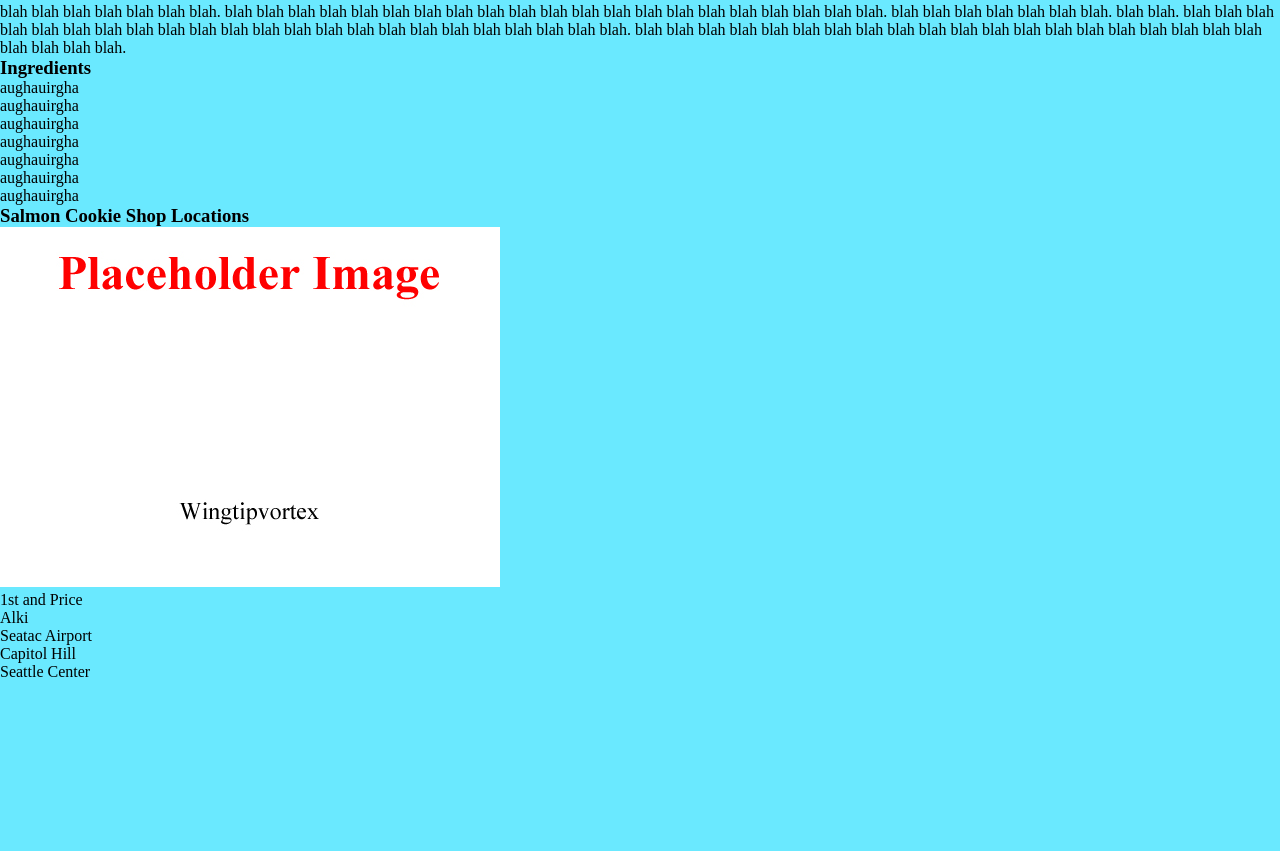
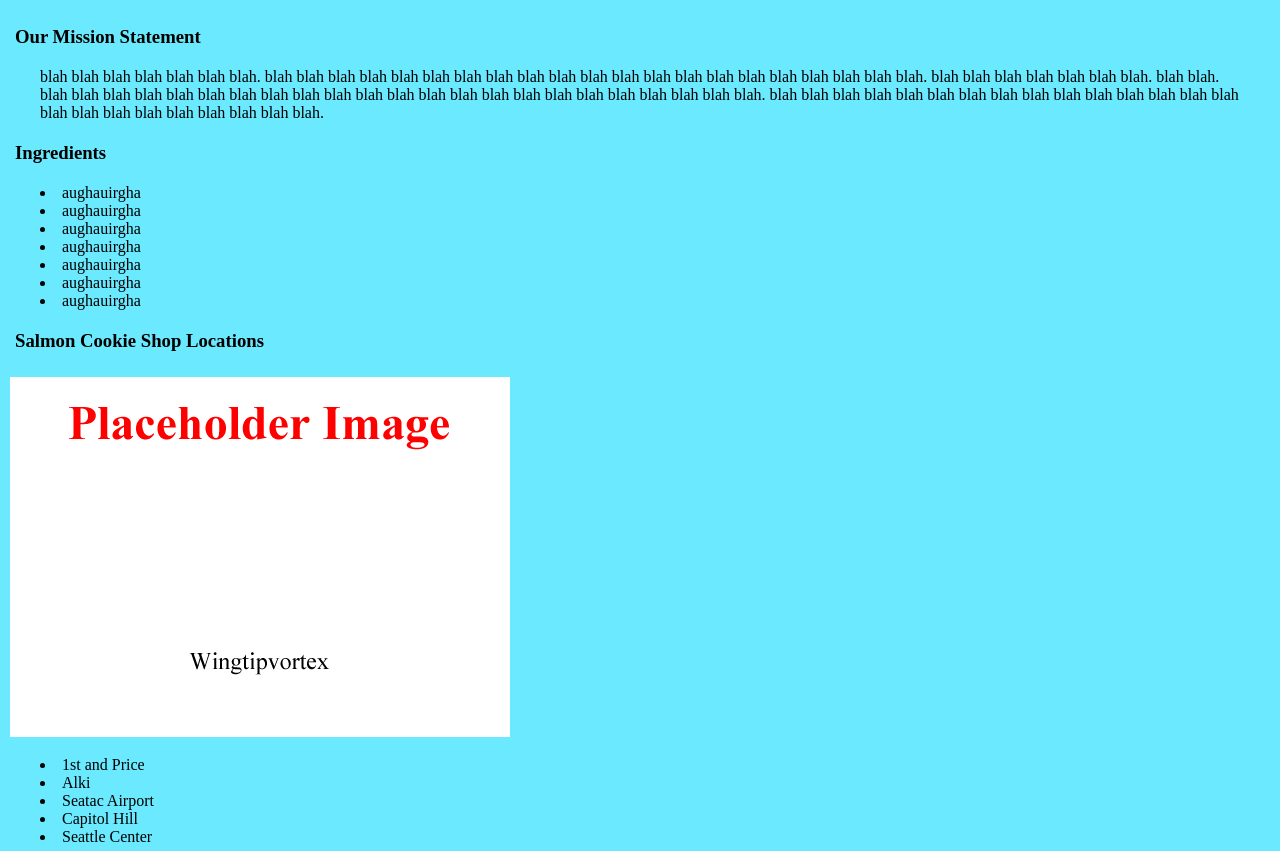
Before and after one commit to abferris/201week2, a plain HTML site: page index.html in a window 1280 px wide. Shown: the part 440-1291 px from the top of the page. Before the commit the page ends 1121 px from the top, so only its background shows below. Drawn offline with Linux system fonts and the light colour scheme.

Commit message:
small css changes

```diff
--- a/css/frontpage.css
+++ b/css/frontpage.css
@@ -3,10 +3,7 @@
   padding:0;
   margin:0;
 }
-
-body{
-  background: #6ae9ff;
-}
+/* header info */
 header{
   background: #ffc012;
   width: 80%;
@@ -49,8 +46,13 @@ header{
   width: 68%;
   left:20%;
 }
+/* body information */
+body{
+  background: #6ae9ff;
+}
 h1{
   padding-top: 30%;
+  padding-bottom: 30px;
   text-align: center;
 }
 table{
@@ -60,3 +62,16 @@ table, th, td {
   background: #ffc012;
   border: 5px solid #fa8be7;
 }
+h3{
+  padding:15px;
+}
+p, ul{
+  padding:5px 40px 5px 40px;
+}
+li{
+  list-style-position: inside;
+}
+img{
+  padding: 10px;
+  align-self: left;
+}
```
